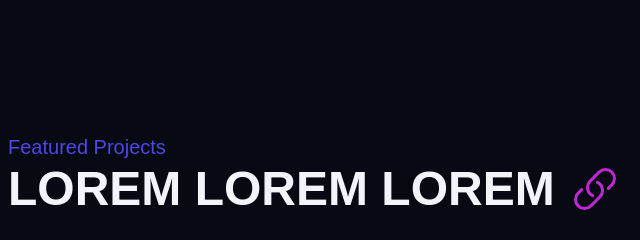
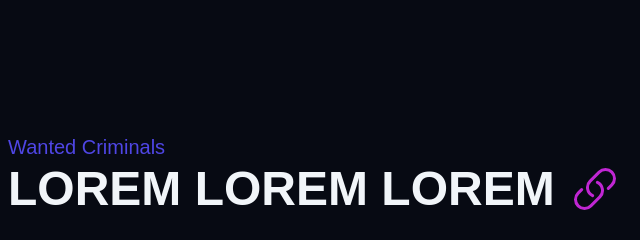
Before and after one commit to Cleofas02/Animals, a website built with Vite: page index.html in a window 1280 px wide. Shown: the part 1580-1820 px from the top of the page, 0-640 px from the left. Built offline with nearby package versions, Linux system fonts and the light colour scheme; a web font is replaced by a local one.

```diff
--- a/index.html
+++ b/index.html
@@ -110,7 +110,7 @@
     </section>
 
     <section id="featured" class="featured container section">
-      <h3 class="featured__subtitle">Featured Projects</h3>
+      <h3 class="featured__subtitle">Wanted Criminals </h3>
       <div class="featured__wrapper">
         <h2 class="featured__title">Lorem Lorem Lorem</h2>
         <a class="featured__link" href="#">
```
